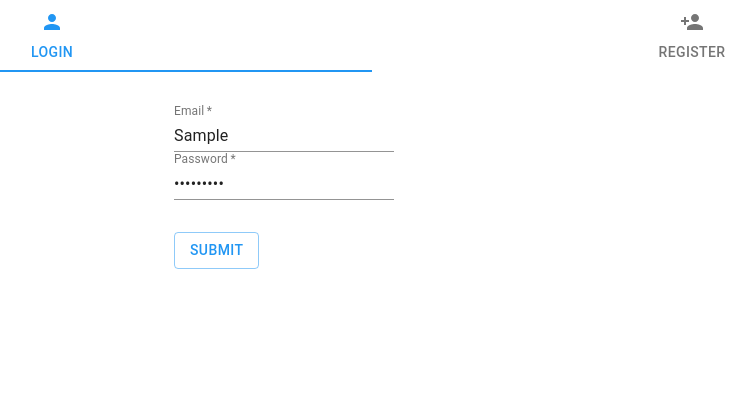
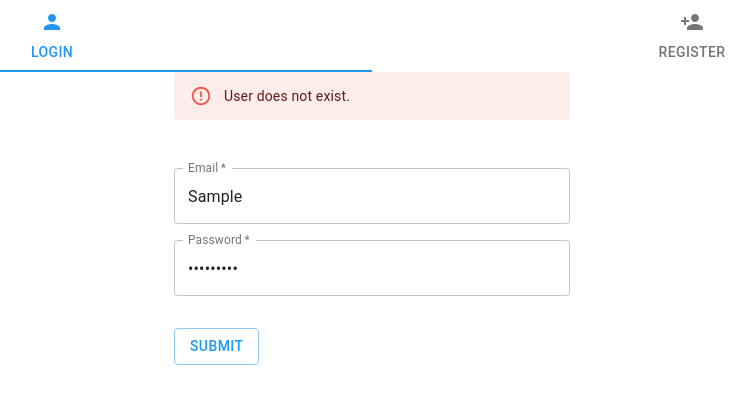
Before and after one commit to rachel-os/LOVELACE_RebootJS_Front, a React (Create React App) app: page /login in a window 1280 px wide. Both pictures are taken after typing "Sample", "Sample123" into the empty fields and a click on the button "SUBMIT". Shown: the top 404 px of the page, without its empty margins (268-1024 px from the left). Built offline with nearby package versions, Linux system fonts and the light colour scheme; no server answers.

Commit message:
add error handling on Login Page

```diff
--- a/package.json
+++ b/package.json
@@ -5,6 +5,7 @@
   "dependencies": {
     "@material-ui/core": "^4.11.0",
     "@material-ui/icons": "^4.9.1",
+    "@material-ui/lab": "^4.0.0-alpha.56",
     "@testing-library/jest-dom": "^4.2.4",
     "@testing-library/react": "^9.5.0",
     "@testing-library/user-event": "^7.2.1",
--- a/src/login/components/LoginForm.tsx
+++ b/src/login/components/LoginForm.tsx
@@ -1,13 +1,15 @@
 import { Box, Button, Container, Grid,TextField  } from '@material-ui/core';
+import { Alert } from '@material-ui/lab';
 import React, { Component } from 'react';
 import history from '../../history';
 import { login } from '../../api/methods';
 import { IFormField, defaultFormField } from '../../utils/types';
-
+import { validateRequiredField } from '../../utils/validateRequiredField';
 
 interface LoginFormState {
   email: IFormField,
   password: IFormField,
+  status: 'ready' | 'success' | 'error'
 }
 
 // S'il existe déjà des valeurs initiales sur mon profil, alors props pour les faire apparaître au premier chargement de la page.
@@ -18,7 +20,8 @@ export default class LoginForm extends Component<{}, LoginFormState> {
     super(props)
     this.state = {
       email: defaultFormField(),
-      password: defaultFormField()
+      password: defaultFormField(),
+      status: 'ready'
     }
     this.submit = this.submit.bind(this)
     // équivaut à définir submit en arrow function : submit = () => {}
@@ -26,35 +29,53 @@ export default class LoginForm extends Component<{}, LoginFormState> {
 
   submit() {
     login(this.state.email.value, this.state.password.value)
-      .then((_profile) => history.push('/profiles'));
-  }
+      .then((_profile) => {
+        history.push('/')
+        // this.setState({status: 'success'})
+      })
+      .catch(_error => { this.setState({status: 'error'})});
+    }
 
   render() {
+    const { email, password, status } = this.state;
     return (
       <Container maxWidth='xs'>
           <form onSubmit={(event) => { event.preventDefault(); this.submit() }}>
             {/* event.preventDefault : j'empêche son comportement par défaut et je lui demande autre chose, en l'occurence de submit */}
+
+            {/* en fonction du status, je définis un message à renvoyer à l'utilisateur. */}
+            {status !== 'ready' ?
+              <Alert severity={status}>
+                {status === 'success' ? 'User is logged in.' : 'User does not exist.'}
+              </Alert> : null }
             <Box style={{ margin: '2rem 0'}}>
               <TextField
                 label="Email"
-                value={this.state.email.value}
+                value={email.value}
                 required={true}
                 //je récupère tout ce qui existe dans le state et ensuite l'email
                 onChange={(event) => this.setState({
-                  ...this.state,
-                  email: {value: event.target.value, isValid: true}
+                  email: {value: event.target.value, isValid: validateRequiredField(event.target.value)}
                     // event = changements sur le field - target = le field - value = le contenu du field
                 })}
+                fullWidth={true}
+                style={{margin: '1rem 0'}}
+                variant="outlined"
+                {...( email.isValid ? {} : { error: true, helperText: 'This field is required.' })}
               />
             <TextField
               type="password"
               label="Password"
               required={true}
-              value={this.state.password.value}
+              value={password.value}
               onChange={(event) => this.setState({
                 ...this.state,
-                password: {value: event.target.value, isValid: true}
+                password: {value: event.target.value, isValid: validateRequiredField(event.target.value)}
               })}
+              fullWidth={true}
+              variant="outlined"
+              {...( password.isValid ? {} : { error: true, helperText: 'This field is required.' })}
+
             />
           </Box>
           <Box style={{margin: '1rem 0'}}>
--- /dev/null
+++ b/src/utils/validateRequiredField.tsx
@@ -0,0 +1,10 @@
+export function validateRequiredField(value: string) : boolean{
+  // if(!value){
+  //   return false
+  // } else {
+  //   return true
+  // }
+
+  // return value ? true : false;
+  return !!value;
+}
```
Also changed, not shown: 1 other file (tests, documents, lock files or other folders).
